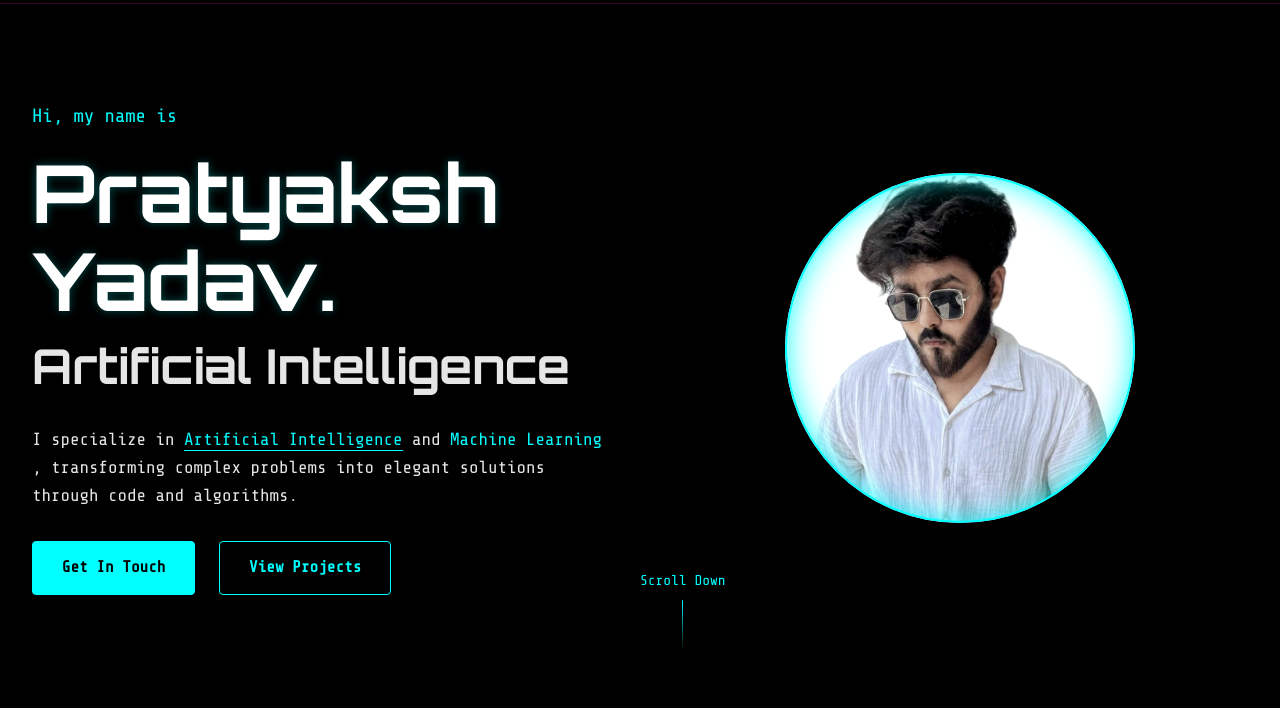
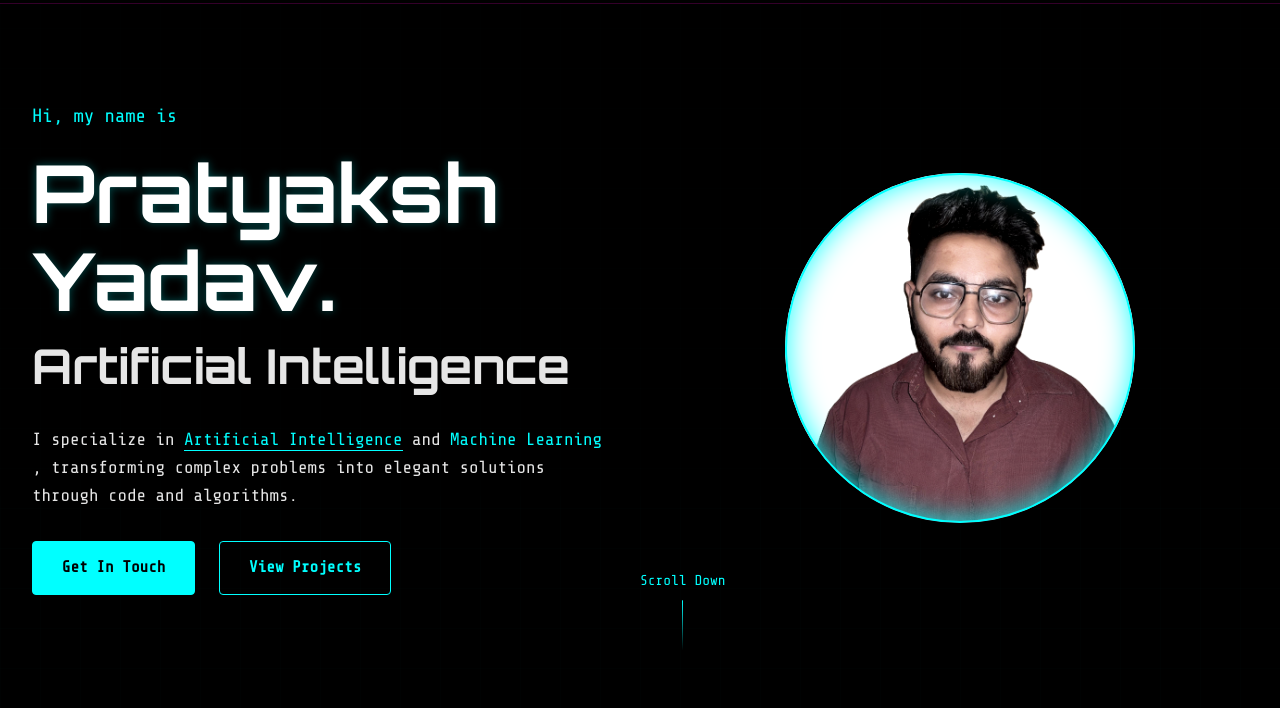
Before and after one commit to pratyaksh025/Portfolio, a plain HTML site: page index.html in a window 1280 px wide. Shown: the part 92-800 px from the top of the page. Drawn offline with nearby package versions, Linux system fonts and the light colour scheme; a script that the page names is missing.

Commit message:
Update index.html

```diff
--- a/index.html
+++ b/index.html
@@ -55,7 +55,7 @@
         </div>
         <div class="hero__image-container">
           <div class="image__wrapper">
-            <img src="portfolio.jpeg" alt="Pratyaksh Yadav" class="hero__image">
+            <img src="portfolio.jpg" alt="Pratyaksh Yadav" class="hero__image">
             <div class="image__border"></div>
             <div class="image__glow"></div>
           </div>
```
